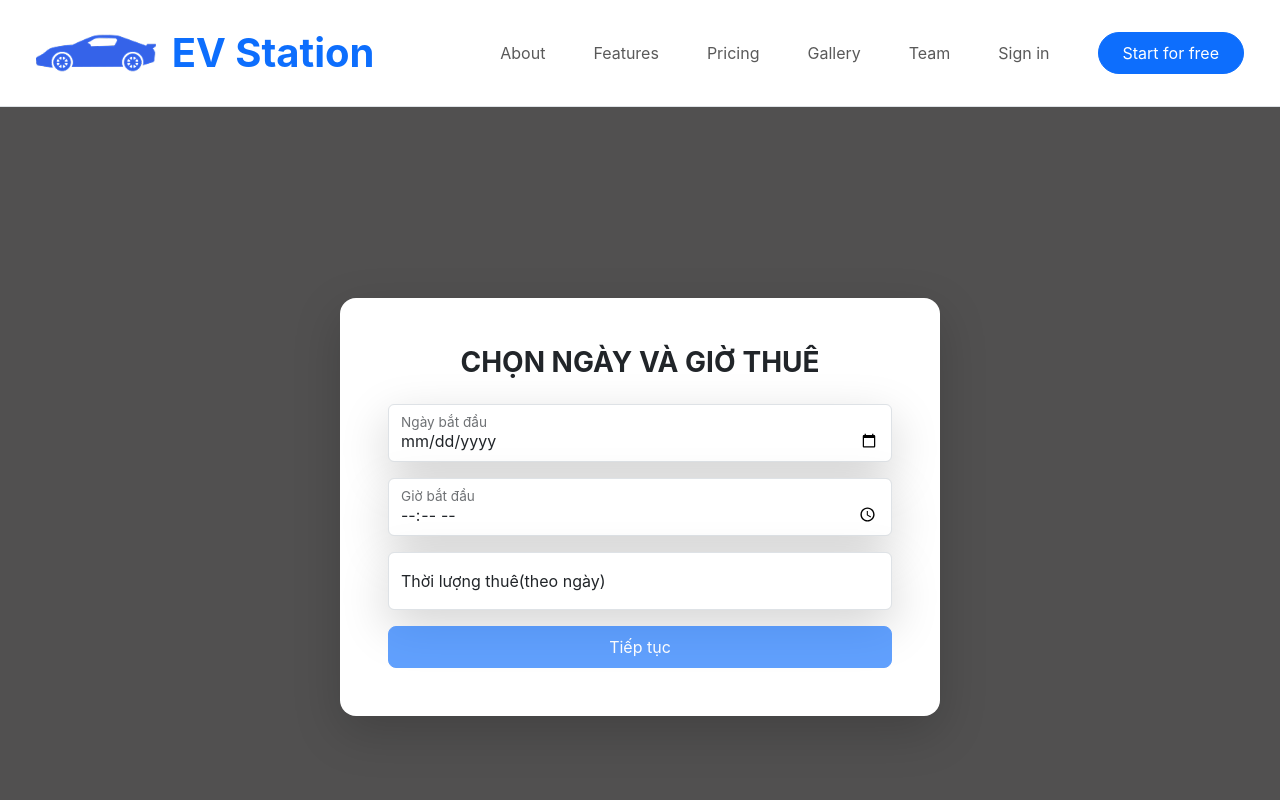
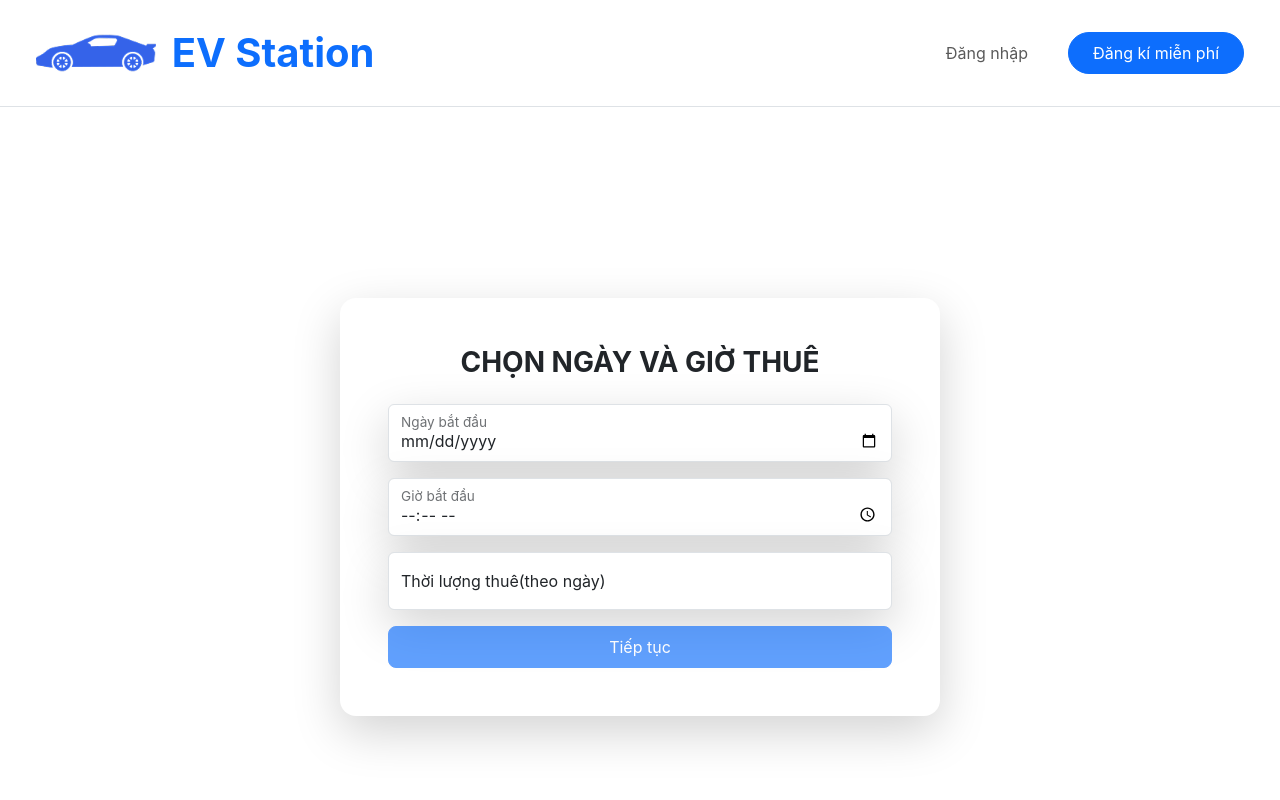
Before and after one commit to HaiVTSE191090/SWP391_Frontend, a React (Create React App) app: page / in a window 1280 px wide. Shown: the top 800 px of the page. Built offline with nearby package versions, Linux system fonts and the light colour scheme.

Commit message:
Navbar va form dang ki
form dang ki

```diff
--- a/src/App.css
+++ b/src/App.css
@@ -28,10 +28,22 @@
   color: #61dafb;
 }
 
-body {
-  background-color: #515050; /* xám */
+ /* body {
+  background-color: #515050;
   color: #f8f9fa;
+}  */
+
+.modal-backdrop {
+  position: fixed;
+  top: 0;
+  left: 0;
+  width: 100vw;
+  height: 100vh;
+  background-color: #3b3939;
+  opacity: .5;
+  z-index: 1040;
 }
+
 @keyframes App-logo-spin {
   from {
     transform: rotate(0deg);
--- a/src/layouts/header-footer/Navbar.tsx
+++ b/src/layouts/header-footer/Navbar.tsx
@@ -1,8 +1,13 @@
 import React from "react";
 import logo from "../../images/logo.png"; // logo trong src/images
+import { useState } from "react";
+import '../../App.css';
 
 const Navbar: React.FC = () => {
+  const [showModal, setShowModal] = useState(false);
+
   return (
+    <>
       <nav className="navbar navbar-expand-lg bg-white border-bottom px-4">
         <div className="container-fluid">
           {/* Logo + Brand */}
@@ -28,34 +33,84 @@ const Navbar: React.FC = () => {
 
           {/* Menu */}
             <div className="collapse navbar-collapse" id="navbarNav">
-          <ul className="navbar-nav ms-auto align-items-lg-center">
+              <ul className="navbar-nav ms-auto d-flex align-items-lg-center gap-3">
                 <li className="nav-item mx-3">
-              <a className="nav-link" href="#">About</a>
+                  <a className="nav-link" href="#">Đăng nhập</a>
                 </li>
-            <li className="nav-item mx-3">
-              <a className="nav-link" href="#">Features</a>
-            </li>
-            <li className="nav-item mx-3">
-              <a className="nav-link" href="#">Pricing</a>
-            </li>
-            <li className="nav-item mx-3">
-              <a className="nav-link" href="#">Gallery</a>
-            </li>
-            <li className="nav-item mx-3">
-              <a className="nav-link" href="#">Team</a>
-            </li>
-            <li className="nav-item mx-3">
-              <a className="nav-link" href="#">Sign in</a>
-            </li>
-            <li className="nav-item ms-lg-4">
-              <a className="btn btn-primary rounded-pill px-4 py-2" href="#">
-                Start for free
-              </a>
+                <li className="nav-item">
+                  <button
+                    className="btn btn-primary rounded-pill px-4 py-2"
+                    onClick={() => setShowModal(true)}
+                  >
+                    Đăng kí miễn phí
+                  </button>
                 </li>
               </ul>
             </div>
         </div>
       </nav>
+      {/* Modal */}
+      {showModal && (
+        <>
+          {/* Backdrop */}
+          <div className="modal-backdrop fade show"></div>
+
+          <div className="modal fade show d-block" tabIndex={-1}>
+            <div className="modal-dialog modal-dialog-centered">
+              <div className="modal-content">
+                {/* Header */}
+                <div className="modal-header ">
+                  <h6 className="modal-title w-100 text-center fw-bold fs-3">Đăng ký</h6>
+                  <button
+                    type="button"
+                    className="btn-close"
+                    onClick={() => setShowModal(false)}
+                  ></button>
+                </div>
+
+                {/* Body */}
+                <div className="modal-body">
+                  <form>
+                    <div className="mb-4">
+                      <input type="text" className="form-control" placeholder="Số điện thoại" />
+                    </div>
+                    <div className="mb-4">
+                      <input type="text" className="form-control" placeholder="Tên hiển thị" />
+                    </div>
+                    <div className="mb-4">
+                      <input type="password" className="form-control" placeholder="Mật khẩu" />
+                    </div>
+                    <div className="mb-4">
+                      <input type="password" className="form-control" placeholder="Xác nhận mật khẩu" />
+                    </div>
+                    <div className="mb-4">
+                      <input type="text" className="form-control" placeholder="Mã giới thiệu (nếu có)" />
+                    </div>
+                    <div className="form-check mb-4">
+                      <input className="form-check-input border border-dark" type="checkbox" id="agree" />
+                      <label className="form-check-label" htmlFor="agree">
+                        Tôi đã đọc và đồng ý với{" "}
+                        <a href="#">Chính sách & quy định</a>
+                      </label>
+                    </div>
+                    <button type="submit" className="btn btn-success w-100">
+                      Đăng ký
+                    </button>
+                    <div className="d-flex justify-content-center mt-3">
+                      <button type="button" className="btn btn-outline-dark w-100 d-flex align-items-center justify-content-center gap-2">
+                        <img src="https://www.gstatic.com/firebasejs/ui/2.0.0/images/auth/google.svg" alt="Google" width="20" height="20" />
+                        <span>Google</span>
+                      </button>
+                    </div>
+                  </form>
+                </div>
+              </div>
+            </div>
+          </div>
+        </>
+      )
+      }
+    </>
   );
 };
 
```
Also changed, not shown: 1 other file (tests, documents, lock files or other folders). Lines whose indentation alone changed are shown as unchanged.
